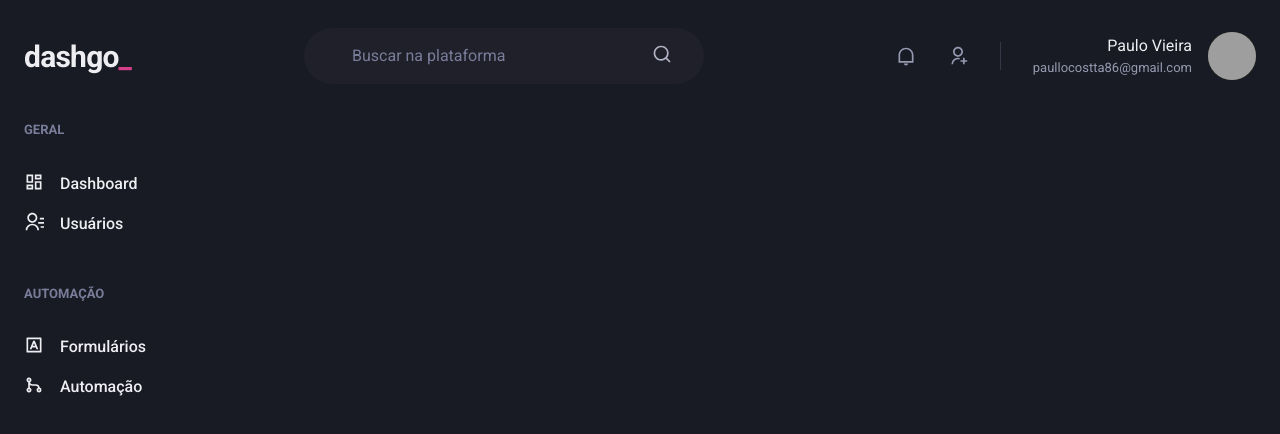
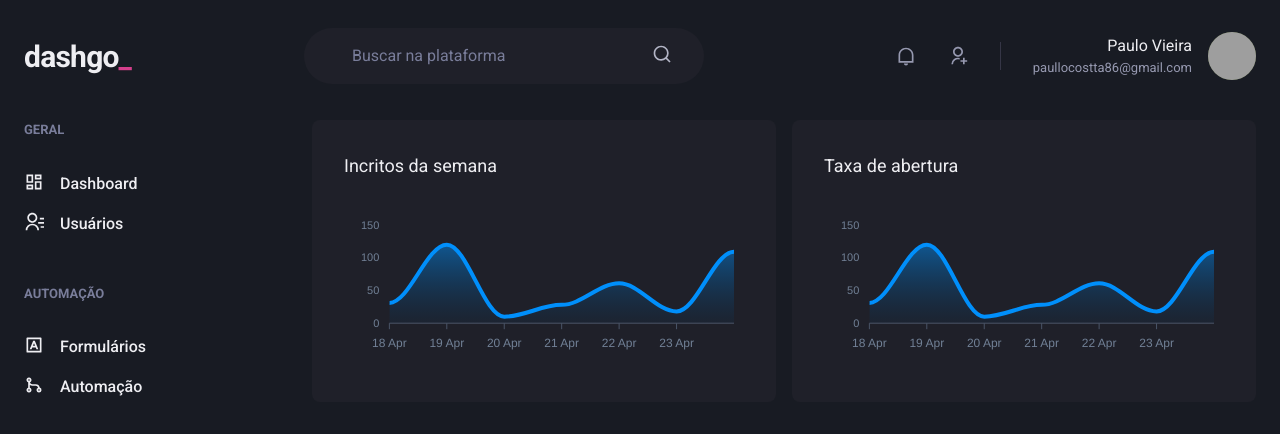
Before and after one commit to paulorcvieira/dashgo-nextjs-chakra, a Next.js app: page /dashboard in a window 1280 px wide. Shown: the top 434 px of the page. Built offline with nearby package versions, Linux system fonts and the light colour scheme; grey boxes are pictures that could not be loaded.

Commit message:
feat: create charts in dashboard

```diff
--- a/src/pages/dashboard.tsx
+++ b/src/pages/dashboard.tsx
@@ -1,15 +1,91 @@
-import { Flex } from '@chakra-ui/react'
+import { Box, Flex, SimpleGrid, Text, theme } from "@chakra-ui/react";
+import dynamic from 'next/dynamic';
 
 import Header from "../components/Header";
 import Sidebar from "../components/Sidebar";
+
+const Chart = dynamic(() => import('react-apexcharts'), { ssr: false })
+
+const options = {
+  chart: {
+    toolbar: {
+      show: false,
+    },
+    zoom: {
+      enabled: false,
+    },
+    foreColor: theme.colors.gray[500],
+  },
+  grid: {
+    show: false,
+  },
+  dataLabels: {
+    enabled: false,
+  },
+  tooltip: {
+    enabled: false,
+  },
+  xaxis: {
+    type: "datetime" as "datetime",
+    axisBorder: {
+      color: theme.colors.gray[600]
+    },
+    axisTicks: {
+      color: theme.colors.gray[600]
+    },
+    categories: [
+      '2021-04-18T00:00:00.000Z',
+      '2021-04-19T00:00:00.000Z',
+      '2021-04-20T00:00:00.000Z',
+      '2021-04-21T00:00:00.000Z',
+      '2021-04-22T00:00:00.000Z',
+      '2021-04-23T00:00:00.000Z',
+      '2021-04-24T00:00:00.000Z',
+    ],
+  },
+  fill: {
+    opacity: 0.3,
+    type: 'gradient',
+    gradient: {
+      shade: 'dark',
+      opacityFrom: 0.7,
+      opacityTo: 0.3,
+    },
+  },
+};
+
+const series = [
+  { name: 'series1', data: [31, 120, 10, 28, 61, 18, 109] }
+]
 
 export default function Dashboard() {
   return (
     <Flex direction="column" h="100vh">
       <Header />
 
-      <Flex w="100%" my="6" maxW={1480} mx="auto" px="6">
+      <Flex w="100%" my="6" maxWidth={1480} mx="auto" px="6">
         <Sidebar />
+
+        <SimpleGrid flex="1" gap="4" minChildWidth="320px" align="flex-start">
+          <Box
+            p={["6", "8"]}
+            bg="gray.800"
+            borderRadius={8}
+            pb="4"
+          >
+            <Text fontSize="lg" mb="4">Incritos da semana</Text>
+            <Chart options={options} series={series} type="area" height={160} />
+          </Box>
+          <Box
+            p={["6", "8"]}
+            bg="gray.800"
+            borderRadius={8}
+            pb="4"
+          >
+            <Text fontSize="lg" mb="4">Taxa de abertura</Text>
+            <Chart options={options} series={series} type="area" height={160} />
+          </Box>
+        </SimpleGrid>
       </Flex>
     </Flex>
   )
```
